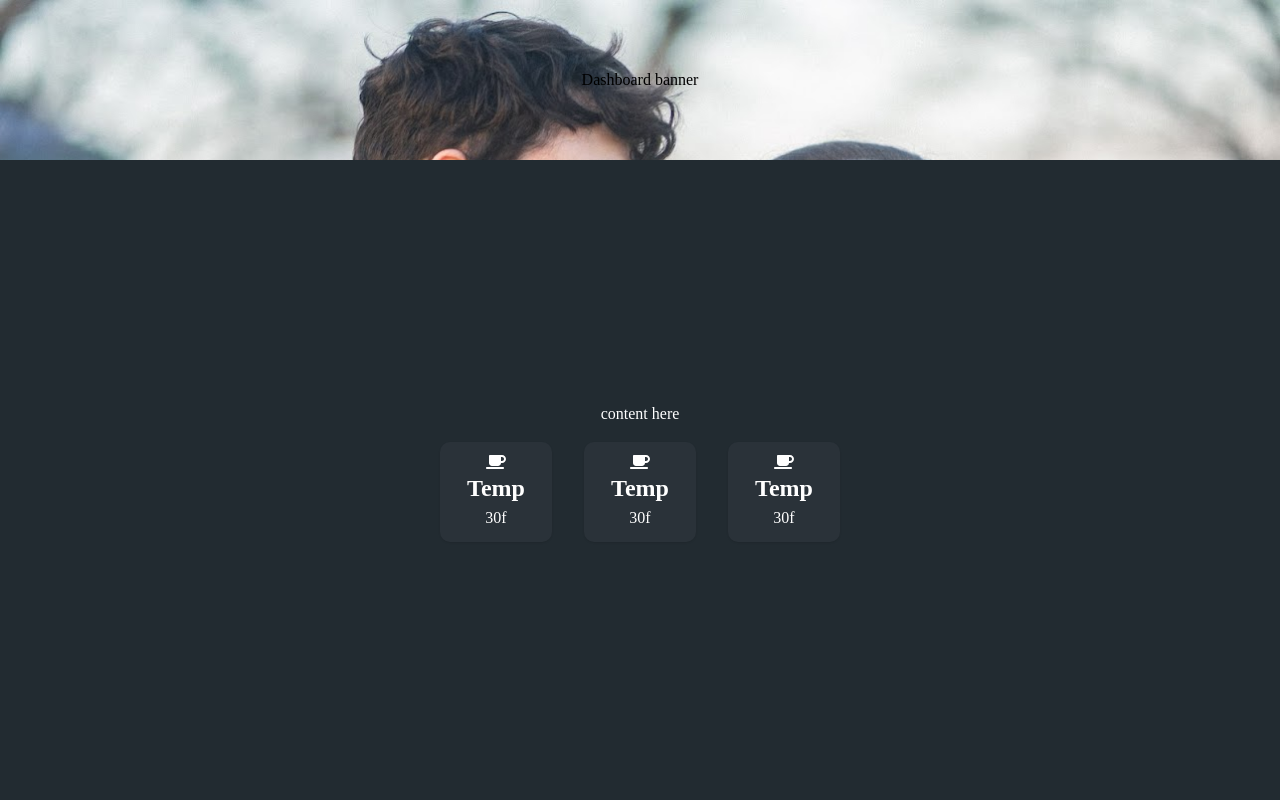
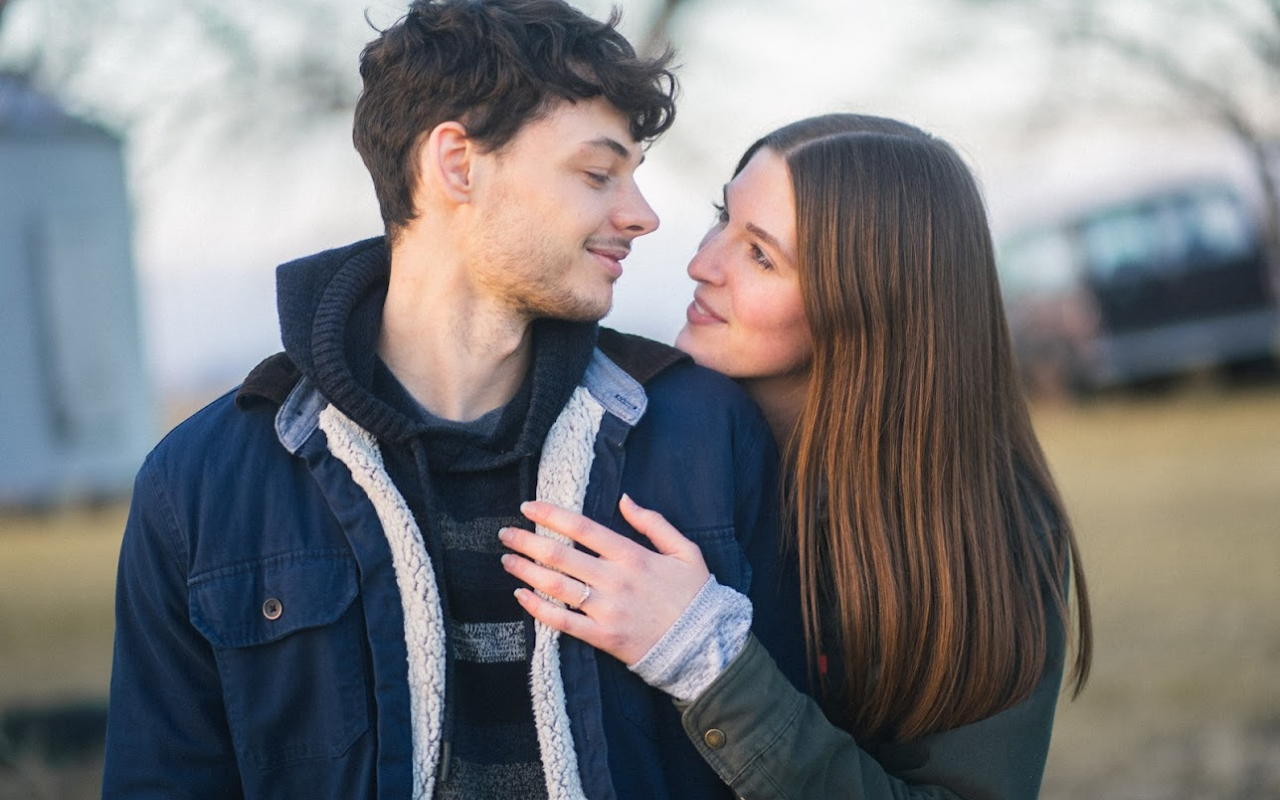
Before and after one commit to plutotom/dash-spectacle-dashboard, a React (Create React App) app: page / in a window 1280 px wide. Built offline with nearby package versions, Linux system fonts and the light colour scheme.

Commit message:
made a new branch only for this full screen image

```diff
--- a/src/App.tsx
+++ b/src/App.tsx
@@ -1,13 +1,17 @@
 import SideNav from "./components/SideNav";
 import Dashboard from "./components/Dashboard";
 import "./styles/app.css";
-
+import cupule from "./assets/looking-together.jpg";
 function App() {
   return (
     <body>
       <div className="main-container">
         {/* <SideNav /> */}
-        <Dashboard />
+        {/* <Dashboard /> */}
+        <div
+          className="imageFull"
+          style={{ backgroundImage: `url(${cupule})` }}
+        ></div>
       </div>
     </body>
   );
--- a/src/styles/app.css
+++ b/src/styles/app.css
@@ -141,3 +141,13 @@ select {
 .main-container > :nth-child(2) {
   flex: 4;
 }
+
+.imageFull {
+  /* Full height */
+  height: 100%;
+
+  /* Center and scale the image nicely */
+  background-position: center;
+  background-repeat: no-repeat;
+  background-size: cover;
+}
```
